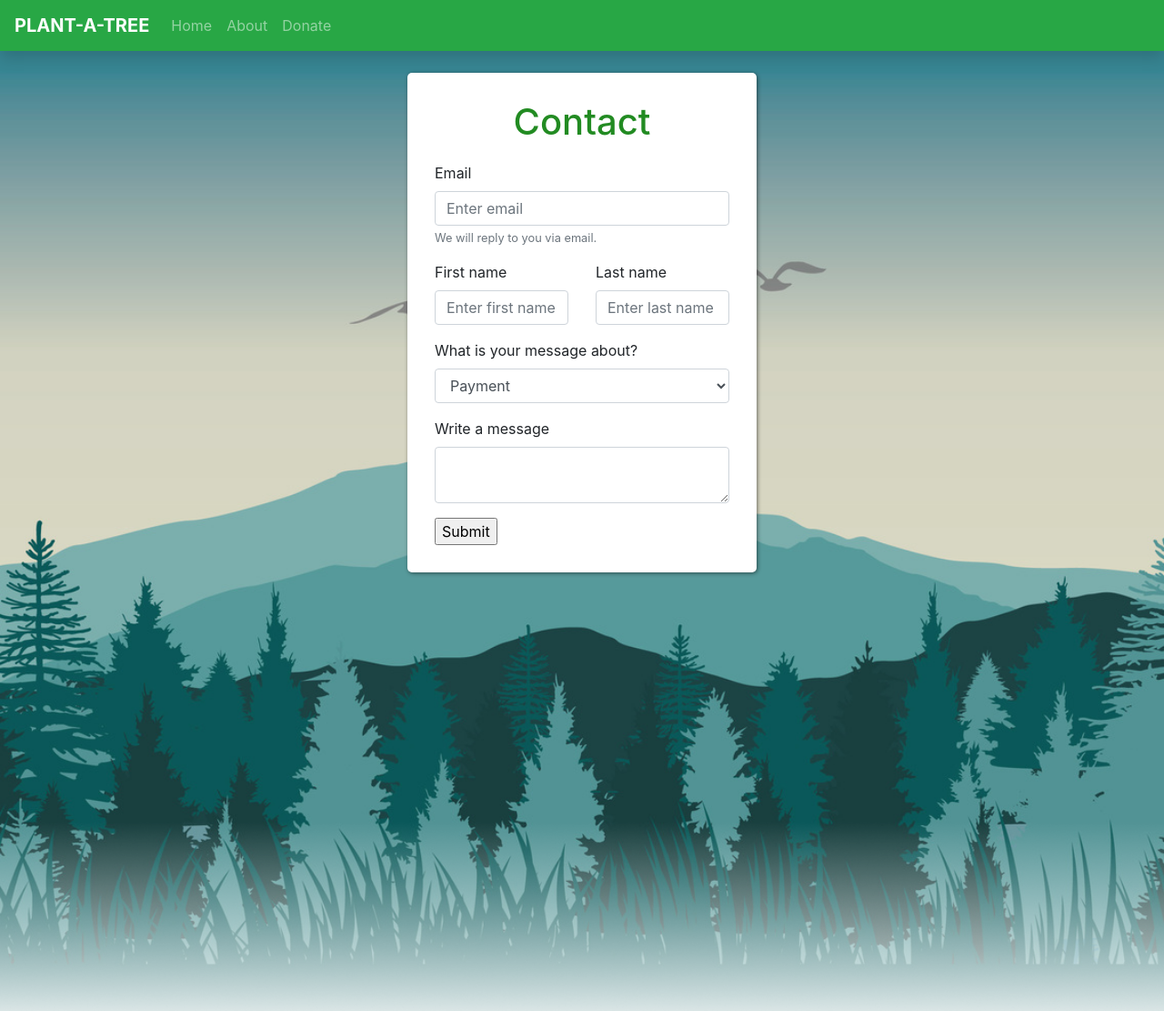
After one commit to xioxet/save-the-trees, a Flask app: page /contact in a window 1280 px wide. The commit adds this page. Shown: the whole page at 91% size. Run offline with Flask 3, Linux system fonts and the light colour scheme; some libraries are stand-ins or nearby versions.

Commit message:
a lot of organizing

```diff
--- /dev/null
+++ b/contact.py
@@ -0,0 +1,18 @@
+from flask_wtf import FlaskForm
+from wtforms import StringField, TextAreaField, SubmitField, SelectField
+from wtforms.validators import DataRequired, Email, NumberRange, Length
+
+class ContactForm(FlaskForm):
+    contact_email = StringField('Email', validators=[DataRequired(), Email(), Length(max=255)])
+    contact_fname = StringField('First Name', validators=[DataRequired(), Length(max=255)])
+    contact_lname = StringField('Last Name', validators=[DataRequired(), Length(max=255)])
+    contact_category = SelectField('Category', choices=[
+        ('payment', 'Payment'),
+        ('account', 'Account'),
+        ('events', 'Events'),
+        ('merchandise', 'Merchandise'),
+        ('other', 'Other'),
+
+    ])
+    contact_message = TextAreaField('Write a message...', validators=[DataRequired(), Length(max=2500)])
+    contact_submit = SubmitField('Submit')
--- /dev/null
+++ b/login.py
@@ -0,0 +1,29 @@
+from flask_wtf import FlaskForm
+from wtforms import StringField, BooleanField, SubmitField, PasswordField
+from wtforms.validators import DataRequired, Email
+
+class LoginForm(FlaskForm):
+    username = StringField('Username', validators=[DataRequired()])
+    password = StringField('Password', validators=[DataRequired()])
+    email = StringField('Email', validators=[DataRequired(), Email()])
+    submit = SubmitField("Login")
+    checkbox = BooleanField("Remember Me")
+
+class RegisterForm(FlaskForm):
+    username = StringField('Username', validators=[DataRequired()])
+    password = StringField('Password',validators = [DataRequired()], widget=PasswordField())
+    email = StringField('Email', validators = [DataRequired()])
+    checkbox = BooleanField("Remember Me")
+
+
+class User:
+    def __init__(self, username, password, email):
+        self.username = username
+        self.password = password
+        self.email = email
+
+    def get_id(self):
+        return self.username
+
+
+users = {}  # Placeholder for user data (in-memory storage)
--- a/main.py
+++ b/main.py
@@ -1,36 +1,23 @@
 from flask import Flask, render_template, redirect, url_for, request
-from flask_wtf import FlaskForm
-from wtforms import StringField, TextAreaField, BooleanField, SubmitField, IntegerField, PasswordField
-from wtforms.validators import DataRequired, Email, NumberRange
 from flask_login import LoginManager, login_user
+
+#
+from payment import *
+from contact import *
+from login import *
+#
+
 
 app = Flask(__name__)
 app.config['SECRET_KEY'] = 'your-secret-key'
 login_manager = LoginManager()
 login_manager.init_app(app)
 
-# classes by v.
-
-class PaymentForm_1(FlaskForm):
-    payment_email = StringField('Email', validators=[DataRequired(), Email()])
-    payment_fname = StringField('First Name', validators=[DataRequired()])
-    payment_lname = StringField('Last Name', validators=[DataRequired()])
-    payment_message = TextAreaField('Write a Message')
-    payment_anonymous = BooleanField('Remain Anonymous')
-    payment_submit = SubmitField('Next')
-
-class PaymentForm_2(FlaskForm):
-    payment_cc_no = IntegerField('Credit Card Number', validators=[DataRequired(), NumberRange(min=1000000000000000, max=9999999999999999)])
-    payment_expiration_month = IntegerField('Expiration Month', validators=[DataRequired(), NumberRange(min=1, max=12)])
-    payment_expiration_year = IntegerField('Expiration Year', validators=[DataRequired(), NumberRange(min=2023, max=2050)])
-    payment_cvv = IntegerField('CVV', validators=[DataRequired(), NumberRange(min=100,max=999)])
-    payment_billing_address_1 = StringField('Billing Address', validators=[DataRequired()])
-    payment_billing_address_2 = StringField('', validators=[DataRequired()])
-    payment_submit = SubmitField('Pay')
 
 @app.route('/')
 def main():
     return render_template("home.html")
+
 
 
 # payment functions by v.
@@ -39,15 +26,10 @@ def payment_1():
     form = PaymentForm_1()
 
     if form.validate_on_submit():
-        print("Form validated and submitted successfully!")
-        print("Email:", form.payment_email.data)
-        print("First Name:", form.payment_fname.data)
-        print("Last Name:", form.payment_lname.data)
-        print("Message:", form.payment_message.data)
-        print("Remain Anonymous:", form.payment_anonymous.data)
         return redirect(url_for('payment_2'))
 
     return render_template("payment_step1.html", form=form)
+
 
 @app.route('/payment_2', methods=['GET', 'POST'])
 def payment_2():
@@ -59,32 +41,17 @@ def payment_2():
 
     return render_template("payment_step2.html", form=form)
 
-#dominic part
-class LoginForm(FlaskForm):
-    username = StringField('Username', validators=[DataRequired()])
-    password = StringField('Password', validators=[DataRequired()])
-    email = StringField('Email', validators=[DataRequired(), Email()])
-    submit = SubmitField("Login")
-    checkbox = BooleanField("Remember Me")
 
-class RegisterForm(FlaskForm):
-    username = StringField('Username', validators=[DataRequired()])
-    password = StringField('Password',validators = [DataRequired()], widget=PasswordField())
-    email = StringField('Email', validators = [DataRequired()])
-    checkbox = BooleanField("Remember Me")
-
-class User:
-    def __init__(self, username, password, email):
-        self.username = username
-        self.password = password
-        self.email = email
-
-    def get_id(self):
-        return self.username
+@app.route('/contact', methods=['GET', 'POST'])
+def contact():
+    form = ContactForm()
+    if form.validate_on_submit():
+        print('done')
+        return redirect('/')
+    return render_template("contact.html", form=form)
 
 
-users = {}  # Placeholder for user data (in-memory storage)
-
+#dominic part
 
 @login_manager.user_loader
 def load_user(username):
@@ -125,8 +92,5 @@ def signup():
     return render_template('signup.html')
 
 
-
 if __name__ == '__main__':
     app.run()
-
-#asdfsfsdf
--- /dev/null
+++ b/templates/contact.html
@@ -0,0 +1,41 @@
+{% extends "form_base.html" %}
+
+{% block form %}
+<form method="POST">
+  {{ form.csrf_token }}
+  <h1>Contact</h1>
+  <div class='form-group'>
+    <label for="contact-email">Email</label>
+    {{ form.contact_email(class="form-control", placeholder="Enter email") }}
+    <small id="email-help" class="form-text text-muted">We will reply to you via email.</small>
+  </div>
+  <div class='form-group'>
+    <div class='row'>
+      <div class='col'>
+        <label for="email-fname">First name</label>
+        {{ form.contact_fname(class="form-control", placeholder="Enter first name") }}
+      </div>
+      <div class='col'>
+        <label for="email-lname">Last name</label>
+        {{ form.contact_lname(class="form-control", placeholder="Enter last name") }}
+      </div>
+    </div>
+  </div>
+
+  <div class="form-group">
+    <label for="contact-message">What is your message about?</label>
+    {{ form.contact_category(class="form-control") }}
+    <small id="message-help" class="form-text text-muted"></small>
+  </div>
+
+  <div class="form-group">
+    <label for="contact-message">Write a message</label>
+    {{ form.contact_message(class="form-control") }}
+    <small id="message-help" class="form-text text-muted"></small>
+  </div>
+
+    {{ form.contact_submit() }}
+
+</form>
+
+{% endblock %}
--- a/templates/form_base.html
+++ b/templates/form_base.html
@@ -2,7 +2,7 @@
 {% extends "base.html" %}
 
 {% block content %}
-<link rel="stylesheet" href='static/payment.css'>
+<link rel="stylesheet" href='static/forms.css'>
 <div class="home_body">
   <img src="{{url_for('static', filename='images/vector_bg.png')}}">
   <br>
```
Also changed, not shown: instance/base.py (added, +11 -0 lines), instance/contact.py (added, +12 -0 lines), instance/products.py (renamed from instance/SqlDB.py, +1 -40 lines), instance/user.py (added, +19 -0 lines), payment.py (added, +21 -0 lines), static/forms.css (renamed from static/payment.css), 1 other file.
